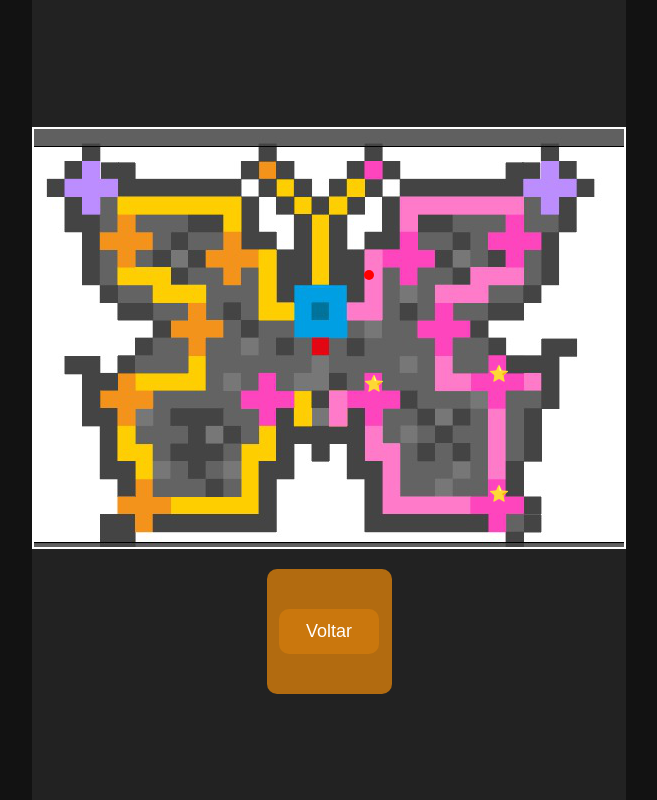
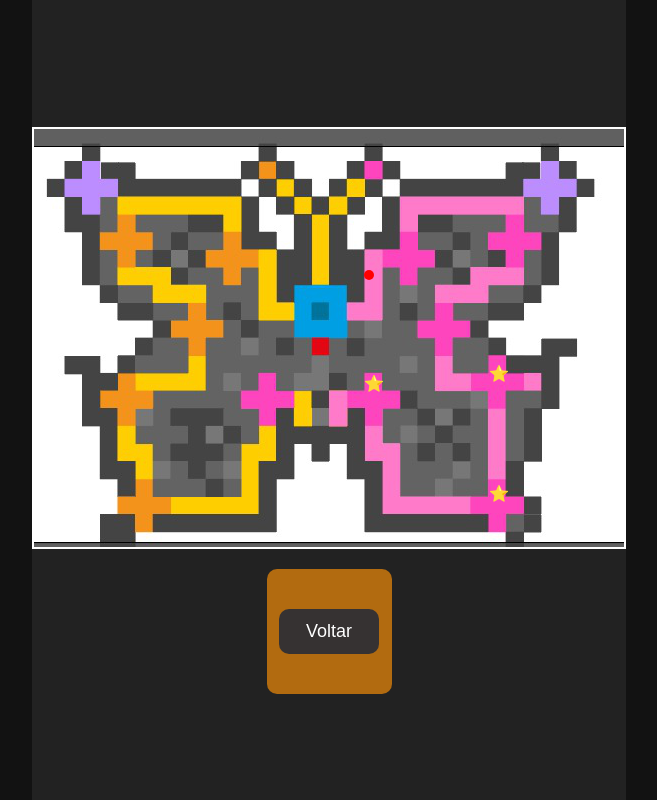
Before and after one commit to nkfttr/project-Langfly, a plain HTML site: page htmlFiles/index.html in a window 1280 px wide. Shown: the whole page, without its empty margins (311-968 px from the left). Drawn offline with Linux system fonts and the light colour scheme.

Commit message:
Cor do botao voltar em MAPA, alterada.

```diff
--- a/cssFiles/style.css
+++ b/cssFiles/style.css
@@ -76,7 +76,7 @@ body, html {
     cursor: pointer;
     width: 100px;
     transition: 0.3s;
-    background: rgba(207, 122, 13, 0.83);
+    background: rgb(54, 50, 50);
 }
 
 .btn button:hover {
```
Also changed, not shown: imgs/flyIng.png.
